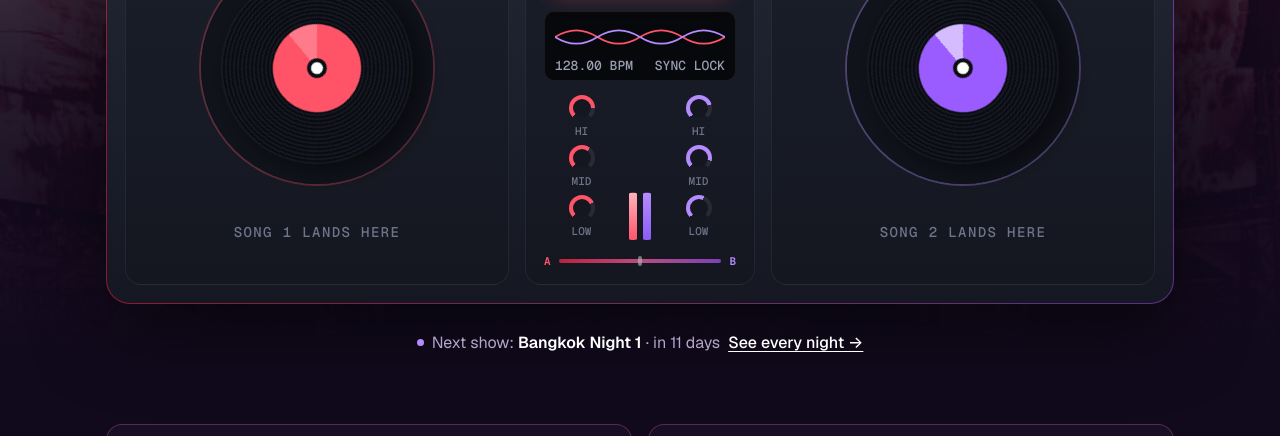
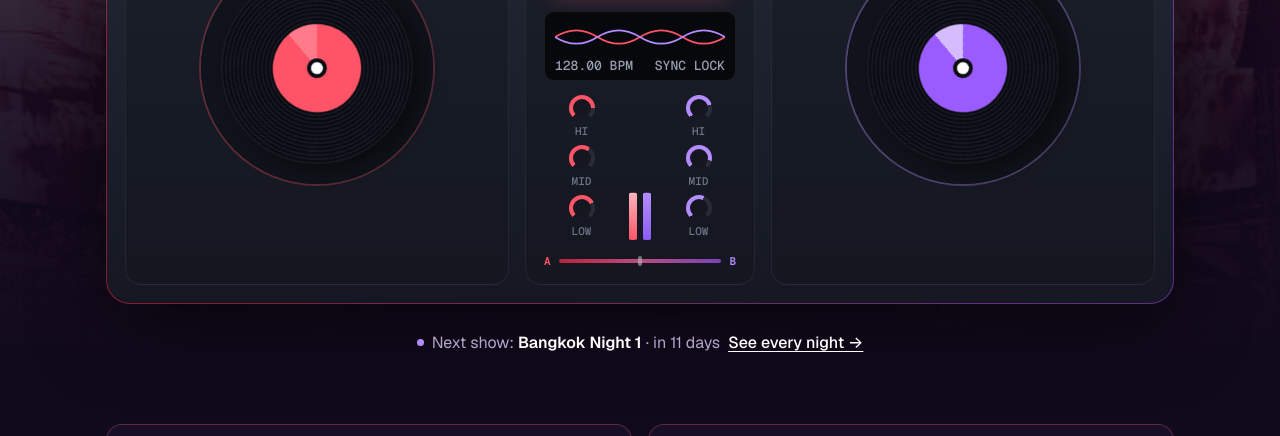
Before and after one commit to wendyerskine-hub/dj-spin-that, a plain HTML site: page index.html in a window 1280 px wide. Shown: the part 290-726 px from the top of the page. Drawn offline with nearby package versions, Linux system fonts and the light colour scheme; animation ran at ten frames a second; a web font is replaced by a local one.

Commit message:
Home: drop the placeholder text under the turntables
Co-Authored-By: Claude Opus 5.5 <noreply@anthropic.com>
Claude-Session: https://claude.ai/code/session_01TxJ5Ktwwd5mBPZFqQSgZGf

```diff
--- a/index.html
+++ b/index.html
@@ -758,6 +758,8 @@ main{padding-top:26px!important}
 #home2>.h2-next{justify-self:center;margin-top:-44px;border:0;background:none;padding:4px 6px;color:var(--v2muted)}
 #home2>.h2-next .go{background:none;padding:0;color:#fff;text-decoration:underline;text-underline-offset:3px}
 .h2-res>.h2-t{min-height:2.16em;display:flex;align-items:center;justify-content:center}
+/* the empty decks stay quiet: the placeholder line is for screen readers only (the headline already says what to do) */
+.h2-res .h2-wait{position:absolute!important;width:1px;height:1px;overflow:hidden;clip:rect(0 0 0 0);white-space:nowrap}
 .h2-wait{margin:0;font:500 12px var(--v2mono);letter-spacing:.1em;text-transform:uppercase;color:#6f7488}
 .h2-t{margin:0;font-family:var(--hfont);font-weight:var(--hweight);text-transform:var(--hcase);font-size:26px;line-height:1.08;letter-spacing:-.01em;color:#fff;max-width:100%;overflow-wrap:anywhere}
 .a .h2-t{text-shadow:0 0 16px rgba(255,84,104,.55)}.b .h2-t{text-shadow:0 0 16px rgba(180,140,255,.6)}
```
